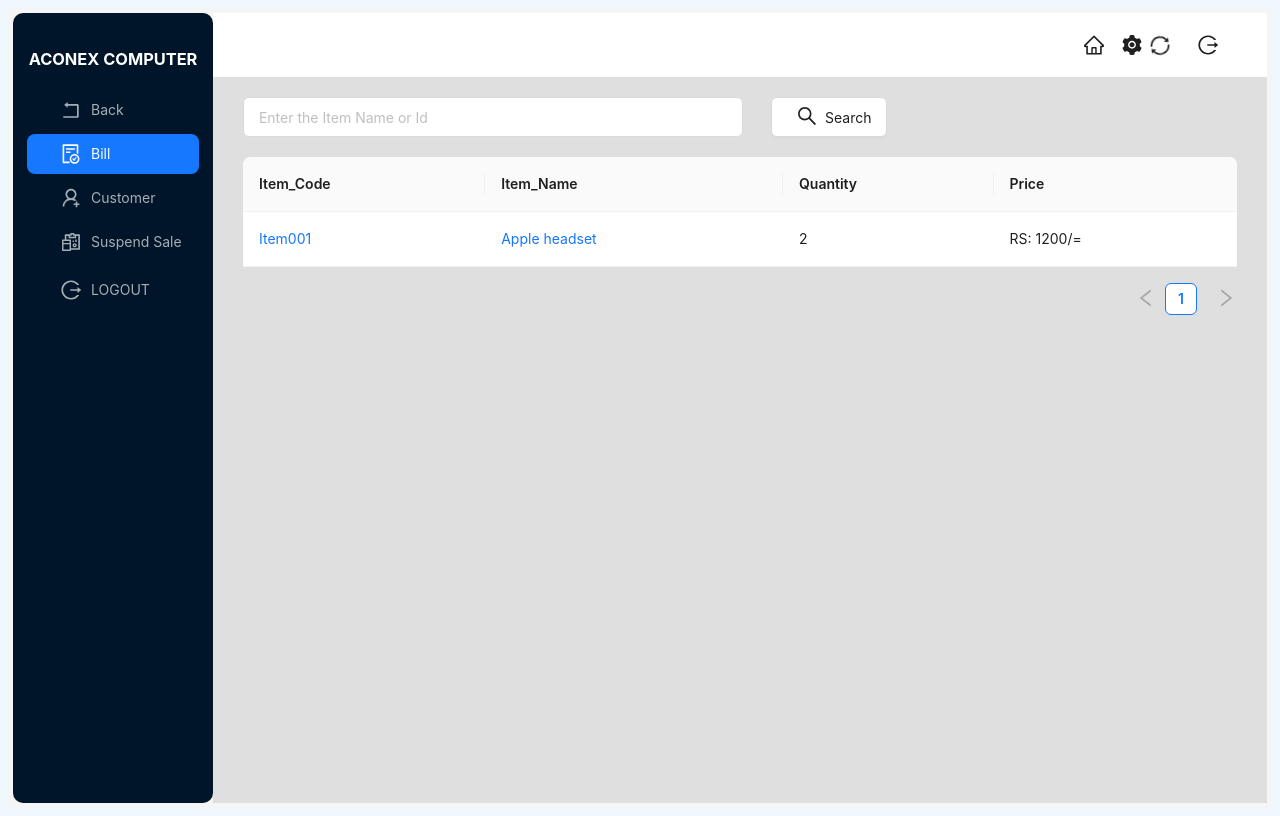
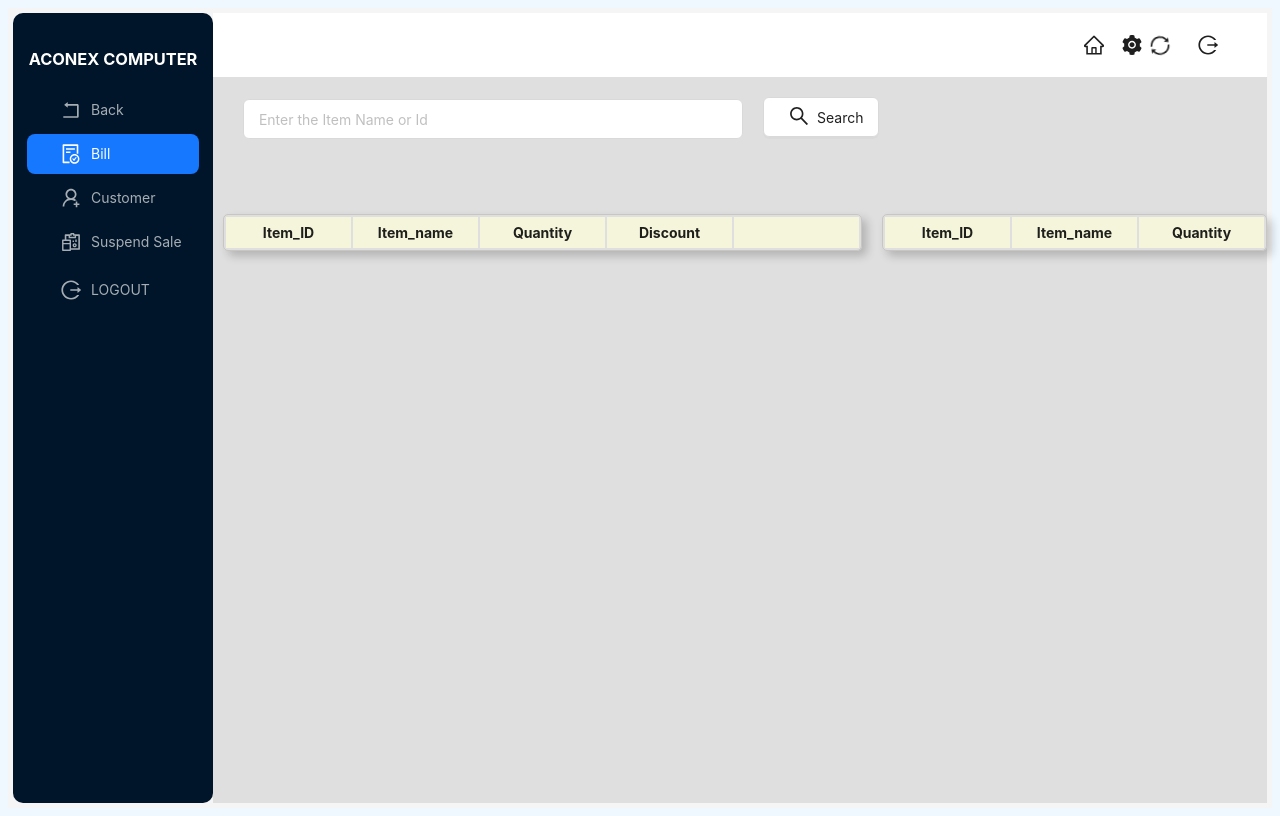
Before and after one commit to TharinduHarshana/Acconexfrontend, a React (Create React App) app: page /bill in a window 1280 px wide. Built offline with nearby package versions, Linux system fonts and the light colour scheme.

Commit message:
bill
bill change

```diff
--- a/src/components/SalesComponents/Bill.js
+++ b/src/components/SalesComponents/Bill.js
@@ -1,54 +1,50 @@
 import React from 'react';
-import { Input, Button, Flex, Table } from 'antd';
+import { Input, Button} from 'antd';
 import { SearchOutlined } from '@ant-design/icons';
 import DefaultHandleSales from './DefaultHandleSales';
 import '../../styles/sales.css';
-
-const columns = [
-  {
-    title: 'Item_Code',
-    dataIndex: 'itemcode',
-    key: 'itemcode',
-    render: (text) => <a>{text}</a>,
-  },
-  {
-    title: 'Item_Name',
-    dataIndex: 'itemname',
-    key: 'itemname',
-    render: (text) => <a>{text}</a>,
-  },
-  {
-    title: 'Quantity',
-    dataIndex: 'Qnt',
-    key: 'Qnt',
-  },
-  {
-    title: 'Price',
-    dataIndex: 'itprice',
-    key: 'itprice',
-  },
-];
-
-const data = [
-  {
-    key: '1',
-    itemcode: 'Item001',
-    itemname: 'Apple headset',
-    Qnt: 2,
-    itprice: 'RS: 1200/=',
-  },
-];
+import '../../styles/customer.css';
 
 const Bill = () => (
+  <div className='maindiv'>
   <DefaultHandleSales>
-    <Flex gap="small" vertical>
-      <Flex wrap="wrap" gap="small">
+    <div className='serchdiv'>
         <Input className='inboxserch' placeholder=' Enter the Item Name or Id' />
         <Button className='seachbtn' icon={<SearchOutlined />}>Search</Button>
-      </Flex>
-    </Flex>
-    <Table className ='table'columns={columns} dataSource={data} />
+        </div>
+        <div className="bill_container" >
+        <div className='bill_view'>
+          <div className='bill_tableContainer'>
+            <table>
+              <thead>
+                <tr>
+                  <th>Item_ID</th>
+                  <th>Item_name</th>
+                  <th>Quantity</th>
+                  <th>Discount</th>
+                  <th></th>
+                </tr>
+              </thead>
+            </table>
+          </div>
+          <div  className='bill_FormContainer'>
+            <table>
+              <thead>
+                <tr>
+                  <th>Item_ID</th>
+                  <th>Item_name</th>
+                  <th>Quantity</th>
+
+                </tr>
+              </thead>
+            </table>
+            </div>
+          </div>
+        </div>
+
+
   </DefaultHandleSales>
+  </div>
 );
 
 export default Bill;
--- a/src/components/SalesComponents/SuspendSale.js
+++ b/src/components/SalesComponents/SuspendSale.js
@@ -1,58 +1,24 @@
 import React from 'react';
-import { Button, Table } from 'antd';
 import DefaultHandleSales from './DefaultHandleSales';
-import '../../styles/sales.css';
-
-const columns = [
-  {
-    title: 'Customer ID',
-    dataIndex: 'CusID',
-    key: 'CusID',
-    render: (text) => <a>{text}</a>,
-  },
-  {
-    title: 'Customer Name',
-    dataIndex: 'cusname',
-    key: 'cusname',
-    render: (text) => <a>{text}</a>,
-  },
-  {
-    title: 'Item ID',
-    dataIndex: 'ITID',
-    key: 'ITID',
-    render: (text) => <a>{text}</a>,
-  },
-  {
-    title: 'Quantity',
-    dataIndex: 'Qnt',
-    key: 'Qnt',
-  },
-  {
-    title: 'Price',
-    dataIndex: 'itprice',
-    key: 'itprice',
-  },
-];
-
-const data = [
-  {
-    key: '1',
-    CusID: 'Cus002',
-    cusname: 'Hiru',
-    ITID: 'Item001',
-    Qnt: 2,
-    itprice: 'RS: 1200/=',
-  },
-  // Add more data objects if needed
-];
+import '../../styles/customer.css';
 
 const SuspendSale = () => (
   <DefaultHandleSales>
-
-    <Table className='table' columns={columns} dataSource={data} />
-    <div className="button-container">
-      <Button className="update-btn">Update</Button>
-      <Button className="ok-btn">Ok</Button>
+    <div className="container">
+      <div className='tableContainer'>
+        <table>
+          <thead>
+            <tr>
+              <th>Customer_ID</th>
+              <th>Customer_name</th>
+              <th>Suspend_ID</th>
+              <th>Bill_No</th>
+              <th>Total</th>
+              <th></th>
+            </tr>
+          </thead>
+        </table>
+      </div>
     </div>
   </DefaultHandleSales>
 );
--- a/src/styles/customer.css
+++ b/src/styles/customer.css
@@ -5,7 +5,8 @@
 body{
     background-color: aliceblue;
 }
-.container{
+.container,
+.bill_container{
     padding: 10px;
     max-width: fit-content;
     margin: 50px auto;
@@ -72,13 +73,18 @@
     cursor: pointer;
 
 }
-.tableContainer{
+.tableContainer,
+.bill_tableContainer{
     margin-top: 50px;
     border: 1px solid #c9c5c2;
     box-shadow: 5px 5px 10px rgba(0,0,0,0.2);
     border-radius: 5px;
+    display: flex;
+    justify-content: space-between;
 }
-.tableContainer table thead tr{
+.tableContainer table thead tr,
+.bill_FormContainer table thead tr,
+.bill_tableContainer table thead tr{
     background-color:beige;
 
 }
@@ -89,7 +95,9 @@
     text-align: center;
 
 }
-.tableContainer table tbody tr td{
+.tableContainer table tbody tr td,
+.bill_FormContainer table tbody tr td,
+.bill_tableContainer table table tr td{
     border-bottom: 1px solid #c9c5c2;
 }
 .btn-edit,.btn-delete
@@ -104,3 +112,33 @@
 .btn-delete{
     background-color: rgb(254, 78, 78);
 }
+.bill_view{
+    display: flex ;
+    gap: 20px;
+    justify-content: space-between;
+}
+.bill_tableContainer table thead tr th,
+.bill_FormContainer table thead tr th,
+.bill_tableContainer table thead tr td{
+    min-width: 125px;
+    padding: 7px;
+    text-align: center;
+}
+.bill_container{
+    padding: 10px;
+    max-width: fit-content;
+    margin: 15px auto;
+
+}
+.bill_FormContainer{
+    margin-top: 50px;
+    border: 1px solid #c9c5c2;
+    box-shadow: 5px 5px 10px rgba(0,0,0,0.2);
+    border-radius: 5px;
+    display: flex ;
+    justify-content: space-between 30px;
+    gap: 20px;
+    margin-left: 20px auto;
+
+
+}
```
